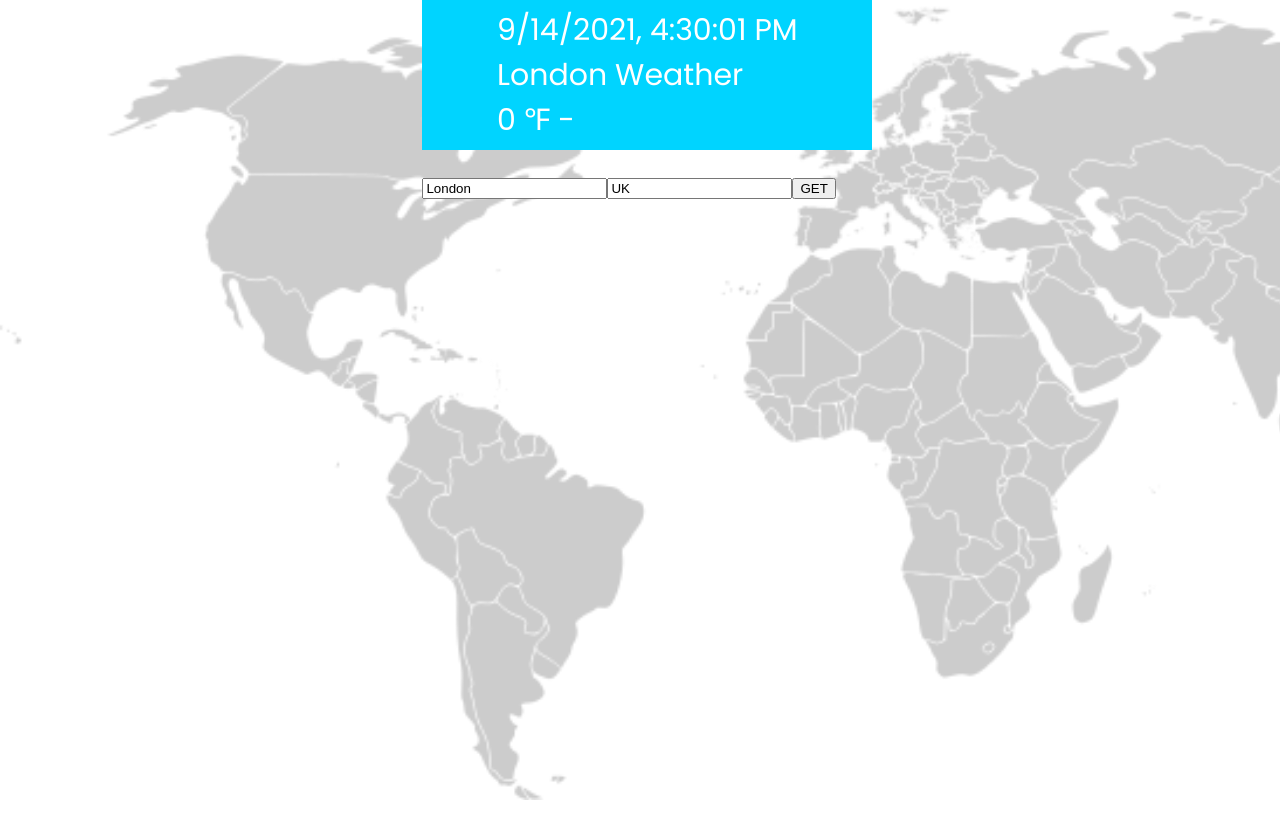
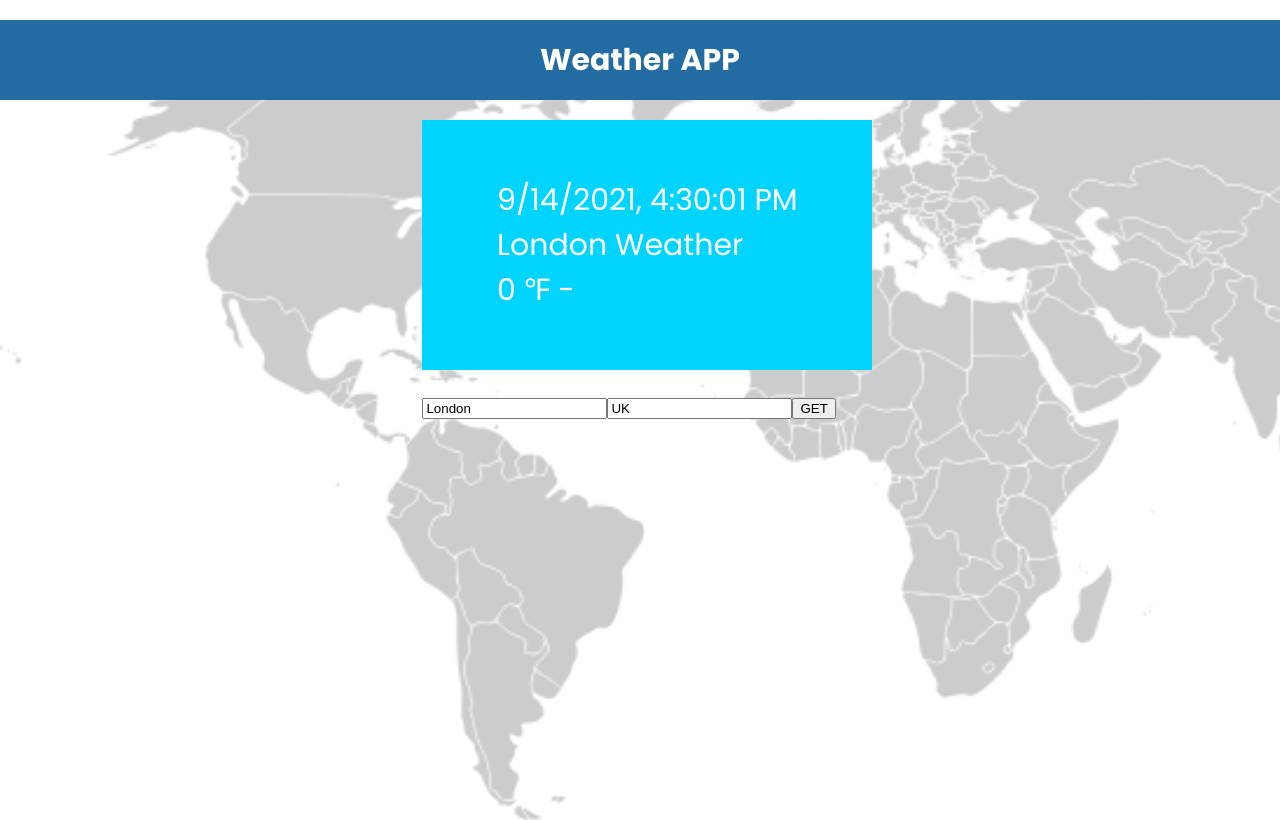
Before and after one commit to DraganCicic/O2-Quality, a React (Create React App) app: page /WeatherChannel in a window 1280 px wide. Built offline with nearby package versions, Linux system fonts and the light colour scheme.

Commit message:
some css

```diff
--- a/src/components/WeatherChannel.js
+++ b/src/components/WeatherChannel.js
@@ -19,6 +19,7 @@ const WeatherChannel = () => {
       console.log(res.data.main.temp);
       // Kelvin to Farenheit
       setTemperature((res.data.main.temp - 273.15) * 1.8 +32);
+
       setDesc(res.data.weather[0].main)
     })
     .catch((error) =>{
@@ -27,17 +28,30 @@ const WeatherChannel = () => {
   };
   return(
     <>
+      <div>
+        <h1 style={{
+          display:"flex",
+          justifyContent:"center",
+          alignItems:"center",
+          height: "80px",
+          width:"100%",
+          backgroundColor:"#226ba3",
+          fontSize:"30px",
+          color: "#fff",
+        }}>Weather APP</h1>
+      </div>
       <div style={{marginLeft: "33%"}}>
           <div
             style={{
-              height:"150px",
+              height:"250px",
               width: "450px",
               backgroundColor: "#00d4ff",
               display:"flex",
               justifyContent:"center",
               alignItems:"center",
               fontSize:"30px",
-              color: "#fff"
+              color: "#fff",
+
 
             }}
             >
```
